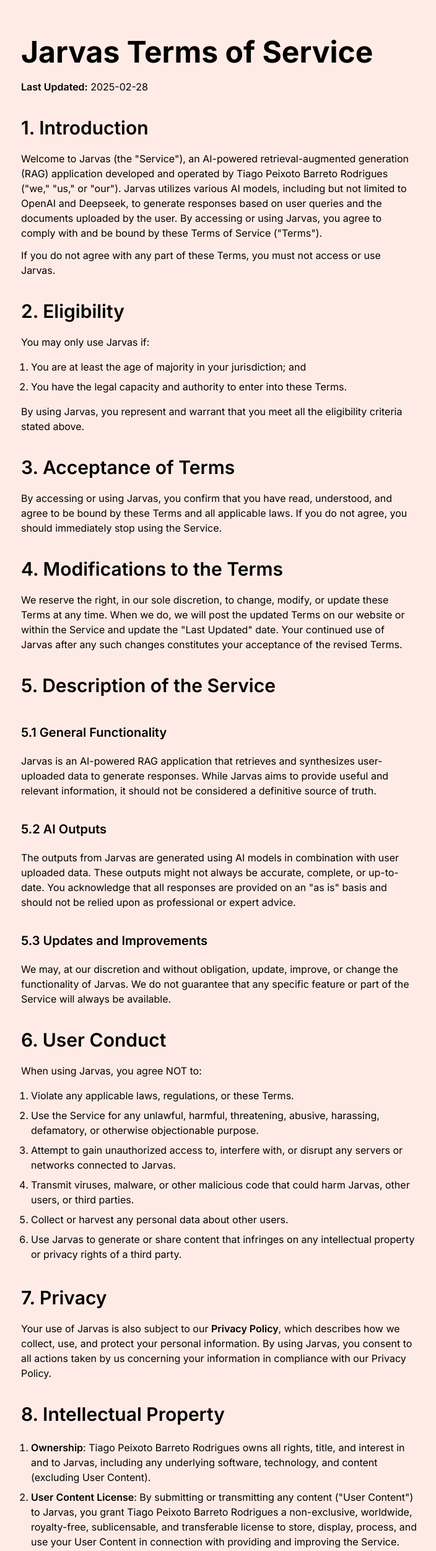
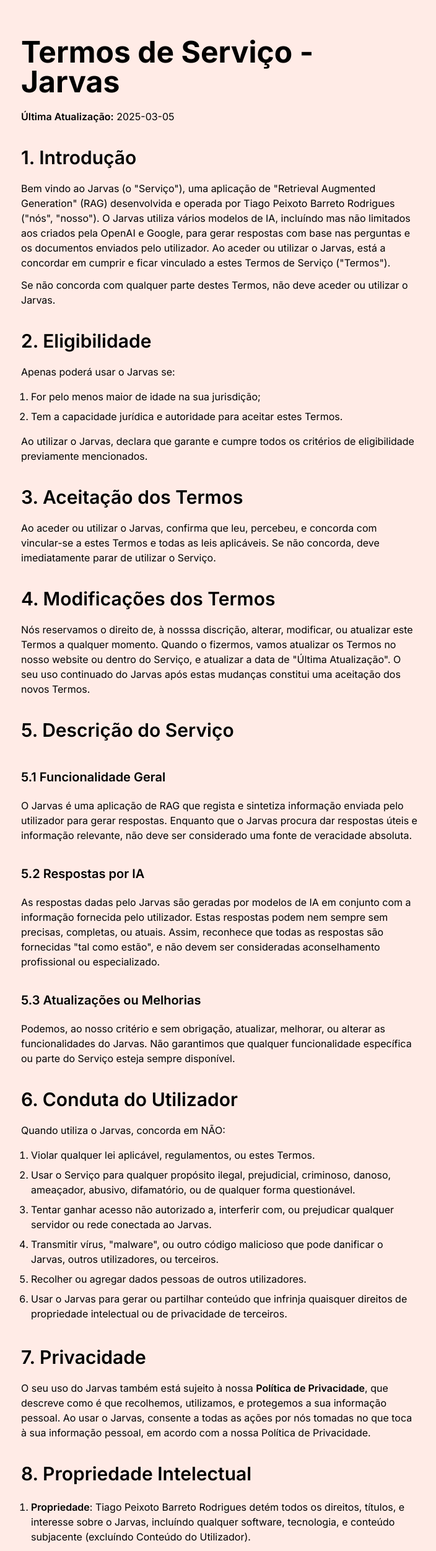
Before and after one commit to 1Krypt0/jarvas, a Next.js app: page /terms-of-service in a window 1280 px wide. Shown: the part 60-2563 px from the top of the page at 62% size, without its empty margins (286-990 px from the left). Built offline with nearby package versions, Linux system fonts and the light colour scheme; no server answers.

Commit message:
Update terms of service

```diff
--- a/src/markdown/tos.mdx
+++ b/src/markdown/tos.mdx
@@ -1,103 +1,108 @@
-# Jarvas Terms of Service
+# Termos de Serviço - Jarvas
 
-**Last Updated:** 2025-02-28
+**Última Atualização:** 2025-03-05
 
-## 1. Introduction
+## 1. Introdução
 
-Welcome to Jarvas (the "Service"), an AI-powered retrieval-augmented generation (RAG) application developed and operated by Tiago Peixoto Barreto Rodrigues ("we," "us," or "our"). Jarvas utilizes various AI models, including but not limited to OpenAI and Deepseek, to generate responses based on user queries and the documents uploaded by the user. By accessing or using Jarvas, you agree to comply with and be bound by these Terms of Service ("Terms").
+Bem vindo ao Jarvas (o "Serviço"), uma aplicação de "Retrieval Augmented Generation" (RAG) desenvolvida e operada por Tiago Peixoto Barreto Rodrigues ("nós", "nosso"). O Jarvas utiliza vários modelos de IA, incluíndo mas não limitados aos criados pela OpenAI e Google, para gerar respostas com base nas perguntas e os documentos enviados pelo utilizador. Ao aceder ou utilizar o Jarvas, está a concordar em cumprir e ficar vinculado a estes Termos de Serviço ("Termos").
 
-If you do not agree with any part of these Terms, you must not access or use Jarvas.
+Se não concorda com qualquer parte destes Termos, não deve aceder ou utilizar o Jarvas.
 
-## 2. Eligibility
+## 2. Eligibilidade
 
-You may only use Jarvas if:
+Apenas poderá usar o Jarvas se:
 
-1. You are at least the age of majority in your jurisdiction; and
-2. You have the legal capacity and authority to enter into these Terms.
+1. For pelo menos maior de idade na sua jurisdição;
+2. Tem a capacidade jurídica e autoridade para aceitar estes Termos.
 
-By using Jarvas, you represent and warrant that you meet all the eligibility criteria stated above.
+Ao utilizar o Jarvas, declara que garante e cumpre todos os critérios de eligibilidade previamente mencionados.
 
-## 3. Acceptance of Terms
+## 3. Aceitação dos Termos
 
-By accessing or using Jarvas, you confirm that you have read, understood, and agree to be bound by these Terms and all applicable laws. If you do not agree, you should immediately stop using the Service.
+Ao aceder ou utilizar o Jarvas, confirma que leu, percebeu, e concorda com vincular-se a estes Termos e todas as leis aplicáveis. Se não concorda, deve imediatamente parar de utilizar o Serviço.
 
-## 4. Modifications to the Terms
 
-We reserve the right, in our sole discretion, to change, modify, or update these Terms at any time. When we do, we will post the updated Terms on our website or within the Service and update the "Last Updated" date. Your continued use of Jarvas after any such changes constitutes your acceptance of the revised Terms.
+## 4. Modificações dos Termos
 
-## 5. Description of the Service
+Nós reservamos o direito de, à nosssa discrição, alterar, modificar, ou atualizar este Termos a qualquer momento. Quando o fizermos, vamos atualizar os Termos no nosso website ou dentro do Serviço, e atualizar a data de "Última Atualização". O seu uso continuado do Jarvas após estas mudanças constitui uma aceitação dos novos Termos.
 
-### 5.1 General Functionality
+## 5. Descrição do Serviço
 
-Jarvas is an AI-powered RAG application that retrieves and synthesizes user-uploaded data to generate responses. While Jarvas aims to provide useful and relevant information, it should not be considered a definitive source of truth.
+### 5.1 Funcionalidade Geral
 
-### 5.2 AI Outputs
+O Jarvas é uma aplicação de RAG que regista e sintetiza informação enviada pelo utilizador para gerar respostas. Enquanto que o Jarvas procura dar respostas úteis e informação relevante, não deve ser considerado uma fonte de veracidade absoluta.
 
-The outputs from Jarvas are generated using AI models in combination with user uploaded data. These outputs might not always be accurate, complete, or up-to-date. You acknowledge that all responses are provided on an "as is" basis and should not be relied upon as professional or expert advice.
+### 5.2 Respostas por IA
 
-### 5.3 Updates and Improvements
+As respostas dadas pelo Jarvas são geradas por modelos de IA em conjunto com a informação fornecida pelo utilizador. Estas respostas podem nem sempre sem precisas, completas, ou atuais. Assim, reconhece que todas as respostas são fornecidas "tal como estão", e não devem ser consideradas aconselhamento profissional ou especializado.
 
-We may, at our discretion and without obligation, update, improve, or change the functionality of Jarvas. We do not guarantee that any specific feature or part of the Service will always be available.
+### 5.3 Atualizações ou Melhorias
 
-## 6. User Conduct
+Podemos, ao nosso critério e sem obrigação, atualizar, melhorar, ou alterar as funcionalidades do Jarvas. Não garantimos que qualquer funcionalidade específica ou parte do Serviço esteja sempre disponível.
 
-When using Jarvas, you agree NOT to:
+## 6. Conduta do Utilizador
 
-- Violate any applicable laws, regulations, or these Terms.
-- Use the Service for any unlawful, harmful, threatening, abusive, harassing, defamatory, or otherwise objectionable purpose.
-- Attempt to gain unauthorized access to, interfere with, or disrupt any servers or networks connected to Jarvas.
-- Transmit viruses, malware, or other malicious code that could harm Jarvas, other users, or third parties.
-- Collect or harvest any personal data about other users.
-- Use Jarvas to generate or share content that infringes on any intellectual property or privacy rights of a third party.
+Quando utiliza o Jarvas, concorda em NÃO:
 
-## 7. Privacy
+- Violar qualquer lei aplicável, regulamentos, ou estes Termos.
+- Usar o Serviço para qualquer propósito ilegal, prejudicial, criminoso, danoso, ameaçador, abusivo, difamatório, ou de qualquer forma questionável.
+- Tentar ganhar acesso não autorizado a, interferir com, ou prejudicar qualquer servidor ou rede conectada ao Jarvas.
+- Transmitir vírus, "malware", ou outro código malicioso que pode danificar o Jarvas, outros utilizadores, ou terceiros.
+- Recolher ou agregar dados pessoas de outros utilizadores.
+- Usar o Jarvas para gerar ou partilhar conteúdo que infrinja quaisquer direitos de propriedade intelectual ou de privacidade de terceiros.
 
-Your use of Jarvas is also subject to our **Privacy Policy**, which describes how we collect, use, and protect your personal information. By using Jarvas, you consent to all actions taken by us concerning your information in compliance with our Privacy Policy.
+## 7. Privacidade
 
-## 8. Intellectual Property
+O seu uso do Jarvas também está sujeito à nossa **Política de Privacidade**, que descreve como é que recolhemos, utilizamos, e protegemos a sua informação pessoal. Ao usar o Jarvas, consente a todas as ações por nós tomadas no que toca à sua informação pessoal, em acordo com a nossa Política de Privacidade.
 
-- **Ownership**: Tiago Peixoto Barreto Rodrigues owns all rights, title, and interest in and to Jarvas, including any underlying software, technology, and content (excluding User Content).
-- **User Content License**: By submitting or transmitting any content ("User Content") to Jarvas, you grant Tiago Peixoto Barreto Rodrigues a non-exclusive, worldwide, royalty-free, sublicensable, and transferable license to store, display, process, and use your User Content in connection with providing and improving the Service.
-- **Trademarks**: All trademarks, service marks, logos, trade names, and any other proprietary designations belonging to Tiago Peixoto Barreto Rodrigues used herein are trademarks of Tiago Peixoto Barreto Rodrigues.
+## 8. Propriedade Intelectual
 
-## 9. Disclaimers
+- **Propriedade**: Tiago Peixoto Barreto Rodrigues detém todos os direitos, títulos, e interesse sobre o Jarvas, incluíndo qualquer software, tecnologia, e conteúdo subjacente (excluíndo Conteúdo do Utilizador).
+- **Licença de Conteúdo do Utilizador**: Ao submeter ou transmitir qualquer conteúdo ("Conteúdo do Utilizador"), está a garantir a Tiago Peixoto Barreto Rodrigues uma licença não exclusiva, mundial, isenta de "royalties", sublicenciável, e transferível para armazenar, exibir, processar, e utilizar o seu Conteúdo do Utilizador com o propósito de prestar e melhorar o Serviço.
+- **Marcas Registadas**: Todas as marcas registadas, marcas de serviço, logótipos, nomes comerciais, e outras designações proprietárias pertencentes a Tiago Peixoto Barreto Rodrigues e aqui utilizadas são marcas registadas de Tiago Peixoto Barreto Rodrigues.
 
-- **No Warranty**: The Service is provided on an "as is" and "as available" basis. To the fullest extent permitted by applicable law, we disclaim all warranties of any kind, whether express or implied, including but not limited to implied warranties of merchantability, fitness for a particular purpose, and non-infringement.
-- **Accuracy of Information**: We do not guarantee the accuracy, completeness, or timeliness of any information provided by Jarvas. Any reliance on such information is at your own risk.
-- **No Professional Advice**: Jarvas is not a substitute for professional advice (legal, medical, financial, or otherwise). Always seek the guidance of qualified professionals before making decisions based on Jarvas' responses.
+## 9. Isenções de Responsabilidade
 
-## 10. Limitation of Liability
+- **Sem Garantia**: O Serviço é prestado "tal como está" e "conforme disponível". Na maior capacidade permitida pela lei aplicável, rejeitamos todas as garantias de qualquer tipo, quer expressas ou implícitas, incluíndo mas não se limitando às garantias de comercialização, adequação a um fim específico e não infração.
+- **Precisão da Informação**: Nós não garantimos a precisão, veracidade, ou atualização de qualquer informação prestada pelo Jarvas. Qualquer dependência nesta informação é feita a seu risco.
+- **Sem Conselho Profissional**: O Jarvas não é um substituto para aconselhamento profissional (legal, médico, financeiro, ou outro). Procure sempre a orientação de profissionais qualificados antes de fazer decisões com base nas respostas dadas pelo Jarvas.
 
-To the fullest extent permitted by applicable law:
+## 10. Limites de Responsabilidade
 
-- **No Liability for Indirect Damages**: We will not be liable for any indirect, incidental, special, consequential, or punitive damages, including but not limited to loss of profits, data, use, or goodwill, arising from or related to your use of Jarvas.
-- **Aggregate Liability Cap**: In no event will our total liability exceed the amount you paid us, if any, in the 12 months preceding the event giving rise to the liability or one hundred US dollars (USD $100), whichever is greater.
+Na maior capacidade permitida pela lei aplicável:
 
-## 11. Indemnification
+- **Não Reponsabilização por Danos Indiretos**: Não nos responsabilizamos por quaisqueres danos indiretos, incidentais, consequentes, ou punitivos, incluíndo mas não limitados à perda de lucros, dados, uso, ou boa vontade, decorrentes ou relacionados com o seu uso do Jarvas.
+- **Limite de Responsabilidade Agregada**: Em caso algum irá a nossa responsabilidade total exceder o montante que nos pagou, se algum, nos 12 meses que antecedem o acontecimento que deu origem à responsabilização, ou cem Euros (100€), aquele que tiver o maior valor.
 
-You agree to defend, indemnify, and hold harmless Tiago Peixoto Barreto Rodrigues and its affiliates, officers, directors, employees, and agents, from and against all claims, damages, liabilities, losses, costs, and expenses (including reasonable attorneys’ fees) arising out of or in any way connected with:
-- Your use of Jarvas or any activities under your account;
-- Your breach or alleged breach of these Terms;
-- Your violation of any law or the rights of a third party.
+## 11. Indemnização
 
-## 12. Payment and Subscription (If Applicable)
+Concorda em defender, indemnizar, e isentar Tiago Peixoto Barreto Rodrigues e seus afiliados, dirigentes, diretores, empregados e agentes, de e contra todas as reclamações, danos, responsabilidades, perdas, custos, e despesas (incluíndo honorários de advogados) decorrentes de ou em qualquer forma relacionados com:
+- O seu uso do Jarvas ou qualquer atividade na sua conta;
+- A sua violação ou alegada violação destes Termos;
+- A sua violação de qualquer lei ou dos direitos de terceiros;
 
-If you subscribe to a paid plan through Stripe, you agree to the following:
-- Payments are processed through Stripe, and your billing information must be accurate and up to date.
-- Refunds, cancellations, and billing disputes are subject to our refund policy, which can be found at [Refund Policy URL].
-- We reserve the right to change pricing at any time, with prior notice.
+## 12. Serviços de Terceiros
 
-## 13. Governing Law and Dispute Resolution
+O Jarvas pode integrar, incorporar, ou de outro modo utilizar serviços ou conteúdos de terceiros. Não nos responsabilizamos por tais serviços e conteúdos. As suas interações com estes serviços são regidas pelos seus próprios termos e políticas.
 
-These Terms and your use of Jarvas will be governed by and construed in accordance with the laws of [Your Jurisdiction], without regard to its conflict of law provisions. Any disputes arising out of or in connection with these Terms will be resolved exclusively in the courts located in [Your Jurisdiction], unless otherwise required by applicable law.
+## 13. Prazo e Rescisão
 
-## 14. Changes to the Service
+1. Prazo. Estes Termos mantêm-se em efeito enquanto utilizar o Jarvas.
+2. Rescisão por si. Poderá parar de usar o Jarvas a qualquer momento.
+3. Rescisão por nós. Poderemos suspender ou terminar o seu acesso ao Jarvas a qualquer momento e por qualquer motivo, incluíndo mas não limitado à violação dests Termos.
+4. Efeito da Rescisão. Após rescisão, os seus direitos de utilizar o Jarvas terminam imediatamente, e terá de descontinuar todos os usos do Serviço
 
-We reserve the right to modify, suspend, or discontinue Jarvas (in whole or in part) at any time, with or without notice. We will not be liable to you or any third party for any such modifications, suspension, or discontinuation.
+## 14. Lei Aplicável e Resolução de Disputas
 
-## 15. General
+Estes Termos e o seu uso do Jarvas será feito e governado de acordo com as leis da jurisdição em que Tiago Peixoto Barreto Rodrigues está incorporada, sem consideração às suas disposições sobre conflito de leis. Quaisqueres disputas decorrentes de ou em ligação a estes Termos será resolvida exclusivamente em tribunais situados nessa jurisdição, salvo disposição em contrário exigida pela legislação aplicável.
 
-- **Severability**: If any provision of these Terms is found to be invalid or unenforceable, the remaining provisions will continue in full force and effect.
-- **No Waiver**: Any failure by us to enforce any right or provision under these Terms does not constitute a waiver of future enforcement.
-- **Entire Agreement**: These Terms, along with our Privacy Policy, constitute the entire agreement between you and us regarding your use of Jarvas.
-- **Assignment**: You may not assign or transfer these Terms without our prior written consent.
+## 15. Alterações ao Serviço
+
+Reservamos o direito de modificar, suspender, ou descontinuar o Jarvas (no todo ou em parte), a qualquer momento, com ou sem aviso prévio. Não nos responsabilizaremos perante si ou qualquer terceiro por tais modificações, suspensão, ou descontinuação.
+
+## 16. Geral
+
+- **Divisbilidade**: Se qualquer disposição destes Termos for considerada inválida ou inaplicável, as restantes disposições continuarão em pleno vigor e efeito.
+- **Não Renúncia**: Qualquer falha nossa em cumprir qualquer direito ou disposição destes Termos não constitui uma renúncia à aplicação futura.
+- **Acordo Completo**: Estes Termos, em conjunto com a nossa Política de Privacidade, constituem o total do acordo entre si e nós em relação ao seu uso do Jarvas.
+- **Cessão**: Não poderá ceder ou transferir estes Termos sem o nosso consentimento escrito prévio.
```
